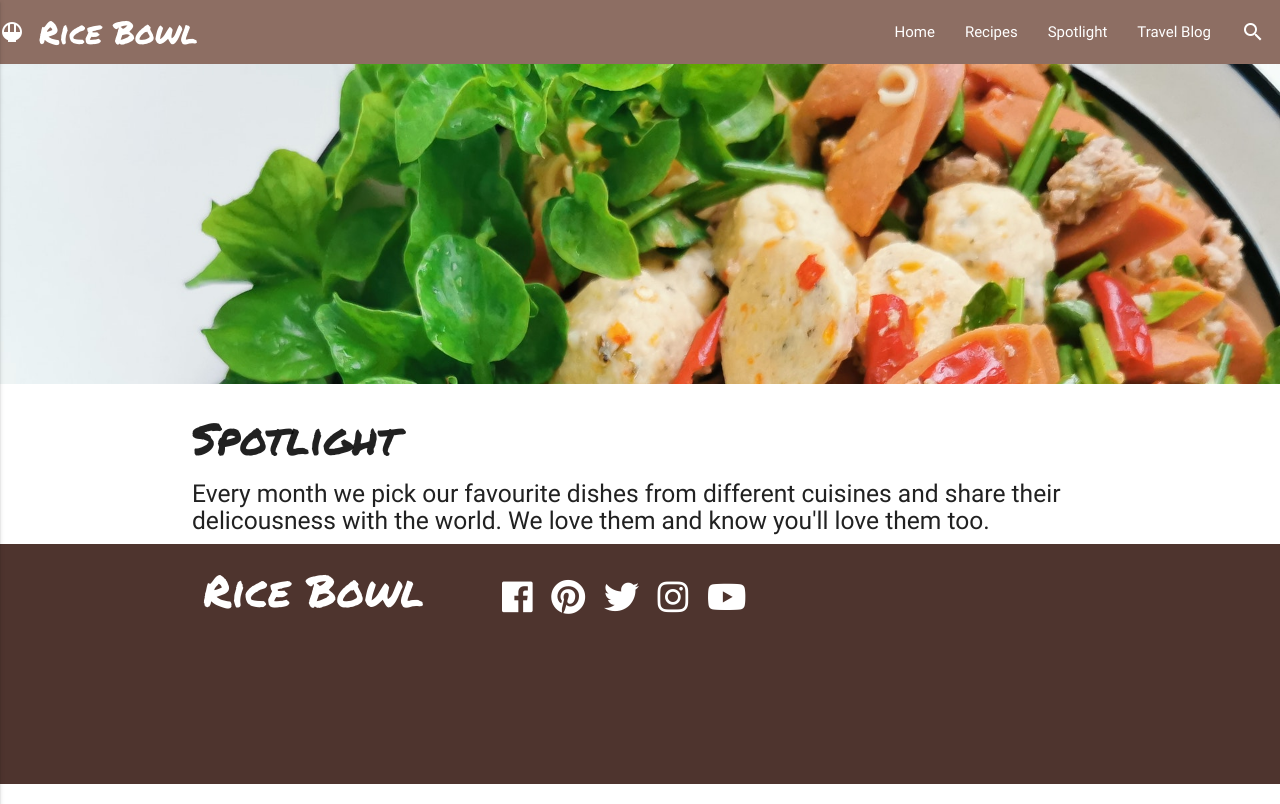
After one commit to Code-Institute-Submissions/ricebowl-milestone3project, a Flask app: page /spotlight in a window 1280 px wide. The commit adds this page. Run offline with Flask 2, Linux system fonts and the light colour scheme; some libraries are stand-ins or nearby versions.

Commit message:
Moved footer to base.html added spotlight and travel blog html's

```diff
--- a/app.py
+++ b/app.py
@@ -14,6 +14,16 @@ mongo = PyMongo(app)
 @app.route('/homepage')
 def homepage():
     return render_template("homepage.html")
+
+
+@app.route('/spotlight')
+def spotlight():
+    return render_template("spotlight.html")
+
+
+@app.route('/travelblog')
+def travelblog():
+    return render_template("travelblog.html")
 
 
 @app.route('/get_recipes')
--- a/static/css/style.css
+++ b/static/css/style.css
@@ -137,19 +137,55 @@ h3 {
     margin-right: 0px;
 }
 
-.homepage-footer-banner {
+/*-------------------------------------------Social footer */
+
+.social-footer-banner {
     min-height: 240px;
 }
 
-.homepage-footer-banner i {
+.social-footer-banner i {
     font-size: 35px;
     padding-right: 15px;
     color: #ffffff;
     padding-top: 35px;
 }
 
-.homepage-footer-banner h3 {
+.social-footer-banner h3 {
     color: #ffffff;
+}
+
+/*-------------------------------------------Spotlight */
+
+.spotlight-cover-image {
+    height: 40vh;
+    background-image: url(../images/white-plate.jpg);
+    -webkit-background-size: cover;
+    -moz-background-size: cover;
+    -o-background-size: cover;
+    background-size: cover;
+    background-repeat: no-repeat;
+
+    display: flex;
+    align-items: center;
+    justify-content: center;
+    margin-bottom: 30px;
+}
+
+/*-------------------------------------------Travel Blog */
+
+.travelblog-cover-image {
+    height: 40vh;
+    background-image: url(../images/sushi-mix.jpg);
+    -webkit-background-size: cover;
+    -moz-background-size: cover;
+    -o-background-size: cover;
+    background-size: cover;
+    background-repeat: no-repeat;
+
+    display: flex;
+    align-items: center;
+    justify-content: center;
+    margin-bottom: 30px;
 }
 
 /*-------------------------------------------Navbar */
--- a/templates/base.html
+++ b/templates/base.html
@@ -18,16 +18,16 @@
                 <ul id="nav-mobile" class="right hide-on-med-and-down">
                     <li><a href="{{ url_for('homepage') }}">Home</a></li>
                     <li><a href="{{ url_for('get_recipes') }}">Recipes</a></li>
-                    <li><a href="/">Spotlight</a></li>
-                    <li><a href="/">Travel Blog</a></li>
+                    <li><a href="{{ url_for('spotlight') }}">Spotlight</a></li>
+                    <li><a href="{{ url_for('travelblog') }}">Travel Blog</a></li>
                     <li><a href="/"><i class="material-icons">search</i></a></li>
                 </ul>
                 <ul class="side-nav" id="mobile-demo">
                     <li><a href="/"><i class="material-icons">search</i>Search</a></li>
                     <li><a href="{{ url_for('homepage') }}">Home</a></li>
                     <li><a href="{{ url_for('get_recipes') }}">Recipes</a></li>
-                    <li><a href="/">Spotlight</a></li>
-                    <li><a href="/">Travel Blog</a></li>
+                    <li><a href="{{ url_for('spotlight') }}">Spotlight</a></li>
+                    <li><a href="{{ url_for('travelblog') }}">Travel Blog</a></li>
                 </ul>
             </div>
         </nav>
@@ -35,6 +35,23 @@
 
 
         {% block content %}{% endblock %}
+
+    <footer>
+        <div class="row social-footer-banner brown darken-3">
+            <div class="container">
+                <div class="col l4 s12">
+                    <h3>Rice Bowl</h3>
+                </div>
+                <div class="col l8 m12 s12">
+                    <a target="_blank" href="https://facebook.com"><i class="fab fa-facebook" aria-hidden="true"></i></a>
+                    <a target="_blank" href="https://pinterest.com"><i class="fab fa-pinterest" aria-hidden="true"></i></a>
+                    <a target="_blank" href="https://twitter.com"><i class="fab fa-twitter" aria-hidden="true"></i></a>
+                    <a target="_blank" href="https://instagram.com"><i class="fab fa-instagram" aria-hidden="true"></i></a>
+                    <a target="_blank" href="https://youtube.com"><i class="fab fa-youtube" aria-hidden="true"></i></a>
+                </div>
+            </div>
+        </div>
+    </footer>
 
 
     <script src="https://cdnjs.cloudflare.com/ajax/libs/jquery/3.2.1/jquery.min.js"></script>
--- /dev/null
+++ b/templates/spotlight.html
@@ -0,0 +1,10 @@
+{% extends 'base.html' %}{% block content %}
+
+<div class="spotlight-cover-image"></div>
+
+<div class="container">
+    <h3>Spotlight</h3>
+    <h5>Every month we pick our favourite dishes from different cuisines and share their delicousness with the world. We love them and know you'll love them too.</h5>
+</div>
+
+{% endblock %}
```
Also changed, not shown: templates/homepage.html (+4 -19 lines), templates/travelblog.html (added, +10 -0 lines), static/images/sushi-mix.jpg (added), static/images/white-plate.jpg (added).
